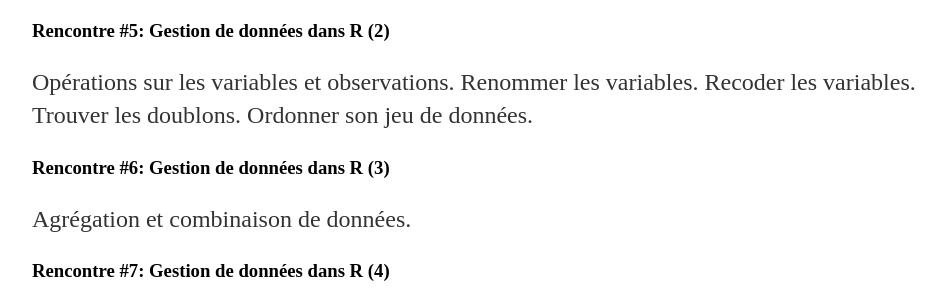
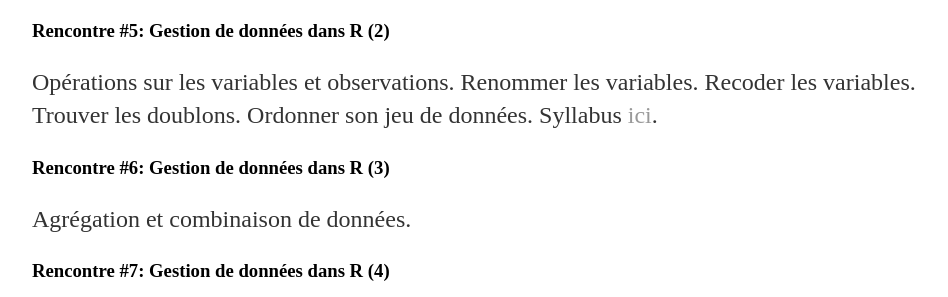
Before and after one commit to dhaine/clinicR, a Jekyll site: the page built from index.html, in a window 1280 px wide and 900 px high, scrolled down 873 px. Shown: the part 191-488 px from the top of the window, without its empty margins (160-1108 px from the left). Built offline with Jekyll 4.4.1, drawn with Linux system fonts in a browser that asks for light colours.

Commit message:
Update index.

```diff
--- a/index.html
+++ b/index.html
@@ -64,6 +64,7 @@
 <p>
   Opérations sur les variables et observations. Renommer les variables. Recoder
   les variables. Trouver les doublons. Ordonner son jeu de données.
+  Syllabus <a href="src/20150423-datamgt.html">ici</a>.
 </p>
 
 <h3>Rencontre #6: Gestion de données dans R (3)</h3>
```
